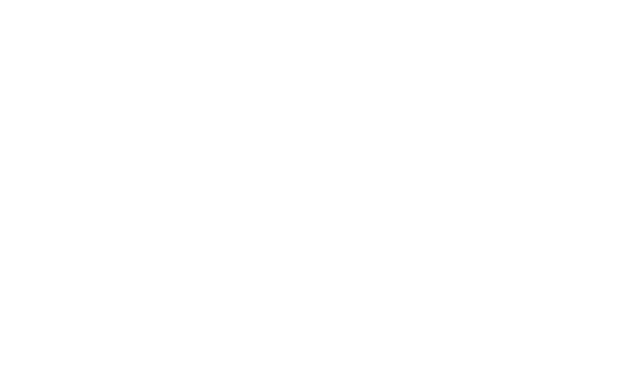
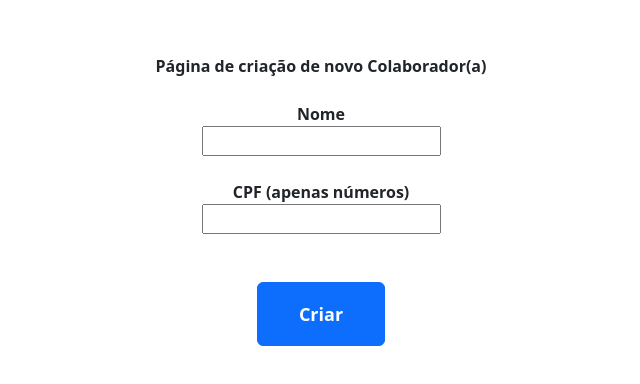
Before and after one commit to dansousac2/DsUn-front, a React (Create React App) app: page /createcollab in a window 1280 px wide. Shown: the part 186-570 px from the top of the page, without its empty margins (319-959 px from the left). Built offline with nearby package versions, Linux system fonts and the light colour scheme.

Commit message:
CRUD Collaborator finalizado

```diff
--- a/src/main/AppRoutes.js
+++ b/src/main/AppRoutes.js
@@ -3,6 +3,8 @@
 
 import Home from "../screens/Home/Home";
 import ViewCollabs from "../screens/Collaborator/ViewCollabs";
+import CreateCollaborator from '../screens/Collaborator/CreateCollaborator';
+// import UpdateCollabName from '../screens/Collaborator/UpdateCollabName';
 
 function AppRoutes(props) {
   return (
@@ -10,6 +12,8 @@
         <Switch>
           <Route component = { Home } path="/" exact />
           <Route component = { ViewCollabs } path="/collabs" />
+          <Route component = { CreateCollaborator } path="/createcollab" />
+          {/* <Route component = { UpdateCollabName } path="/updateColab" /> */}
          </Switch>
       </BrowserRouter>
 
--- /dev/null
+++ b/src/screens/Collaborator/CreateCollaborator.js
@@ -0,0 +1,49 @@
+import React from "react";
+import { withRouter } from 'react-router';
+
+import CollaboratorService from "../../services/CollaboratorService";
+
+class CreateCollaborator extends React.Component {
+
+    state = {
+        cpf:'',
+        name:'',
+    }
+
+    constructor() {
+        super();
+        this.service = new CollaboratorService();
+    }
+
+    sendData = () => {
+        this.service.createCollaborator(this.state.cpf, this.state.name)
+        .then(() => {
+            alert('Criado com sucesso! Redirecionando à tela de listagem');
+        }).then(() => {
+            this.props.history.push('/collabs');
+        }).catch(error => {
+            alert('Requisição mal sussedida. Verifique os campos digitados');
+        });
+    }
+
+    render() {
+        return(
+            <div className="Principal">
+                <b>Página de criação de novo Colaborador(a)</b>
+                <br/>
+                <b>Nome</b>
+                <input type="text" onChange={e => this.setState({name: e.target.value})}/>
+                <br/>
+                <b>CPF (apenas números)</b>
+                <input type="text" onChange={e => this.setState({cpf: e.target.value})}/>
+                <br/>
+                <br/>
+                <button type="button" className="btn btn-primary" onClick={() => this.sendData()}
+                    >Criar
+                </button>
+            </div>
+        )
+    }
+}
+
+export default withRouter(CreateCollaborator);
--- /dev/null
+++ b/src/screens/Collaborator/UpdateCollabName.js
@@ -0,0 +1,9 @@
+import React from "react";
+import { withRouter } from 'react-router';
+
+class UpdateCollabName extends React.Component {
+
+
+}
+
+export default withRouter(UpdateCollabName);
--- a/src/screens/Collaborator/ViewCollabs.js
+++ b/src/screens/Collaborator/ViewCollabs.js
@@ -45,6 +45,10 @@
                 <b>Tela de visualização de colaboradores</b>
                 <br/>
                 <CollaboratorsTable collaborators={this.state.collaborators} editMethod={this.editCollaborator} excludeMethod={this.excludeCollaborator}/>
+                <br/>
+                <button type="button" className="btn btn-success" onClick={() => this.props.history.push('/createcollab')}
+                    >Criar Novo
+                </button>
             </div>
         )
     }
--- a/src/services/CollaboratorService.js
+++ b/src/services/CollaboratorService.js
@@ -23,4 +23,12 @@
         }
         return this.urlAndBody('/removeCollab', dto);
     }
+
+    createCollaborator(cpf, name) {
+        const dto = {
+            cpf:cpf,
+            name:name
+        }
+        return this.urlAndBody('', dto);
+    }
 }
```
